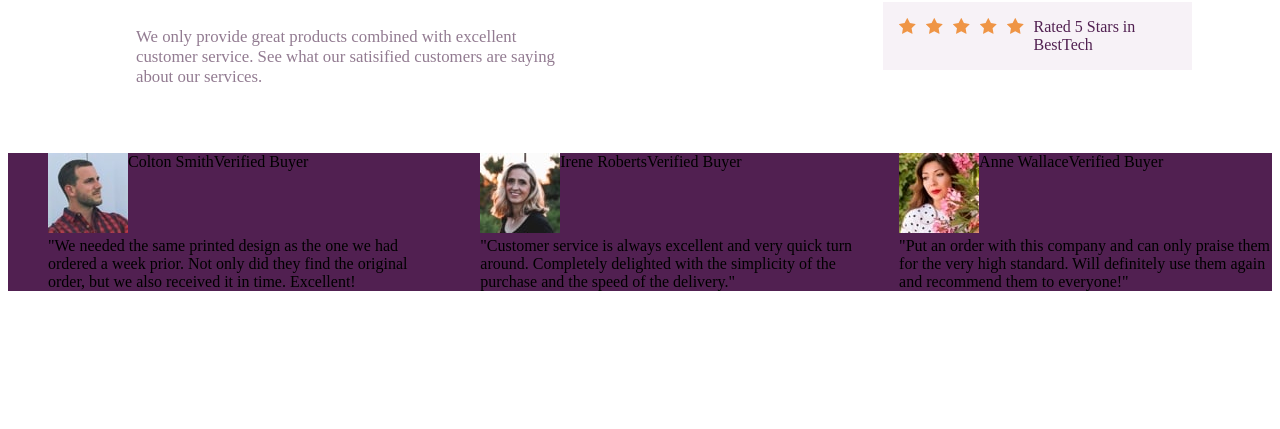
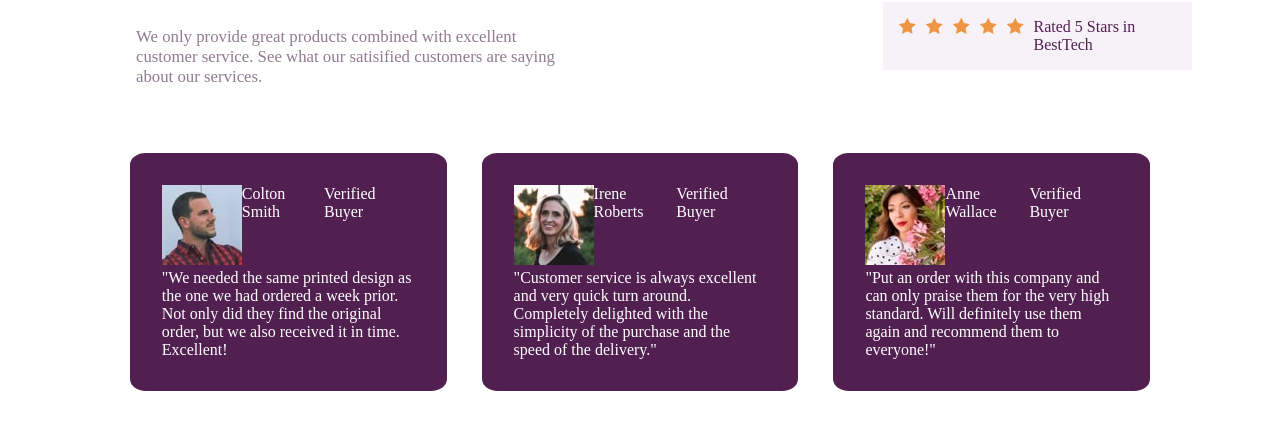
Before and after one commit to joel-elyon-nwamba/social-proof-section, a plain HTML site: page index.html in a window 1280 px wide. Shown: the part 241-670 px from the top of the page. Drawn offline with Linux system fonts and the light colour scheme.

Commit message:
Updating style

```diff
--- a/CSS/styles.css
+++ b/CSS/styles.css
@@ -69,12 +69,18 @@ ul li {
 /* social section */
 .profile-container {
   background-color: #512051;
+  width: 20%;
+  padding: 2em;
+  color: #fff;
+  border-radius: 5%;
+  gap: 35px;
 }
 
 .profile-section {
   display: flex;
   align-items: center;
   justify-content: center;
+  gap: 35px;
 }
 
 .list-container {
```
